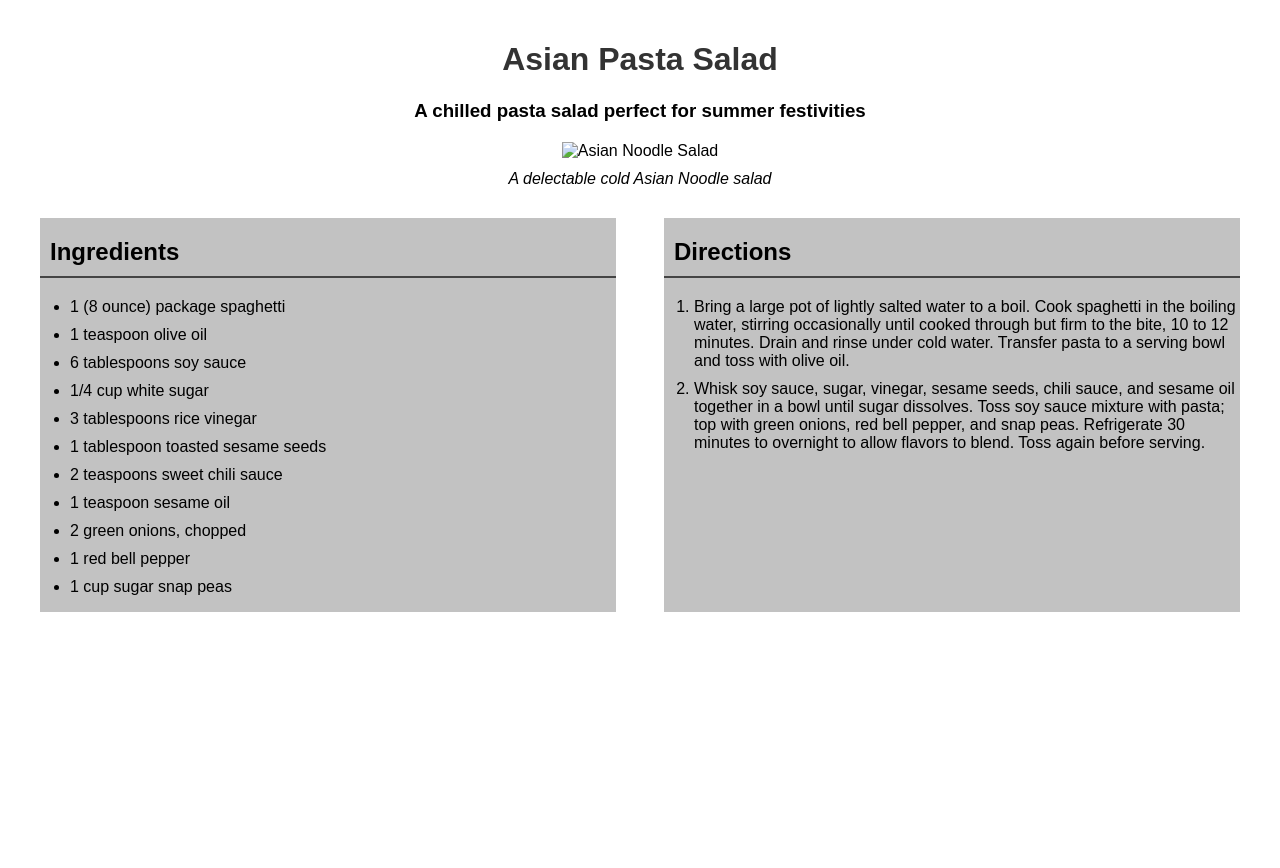
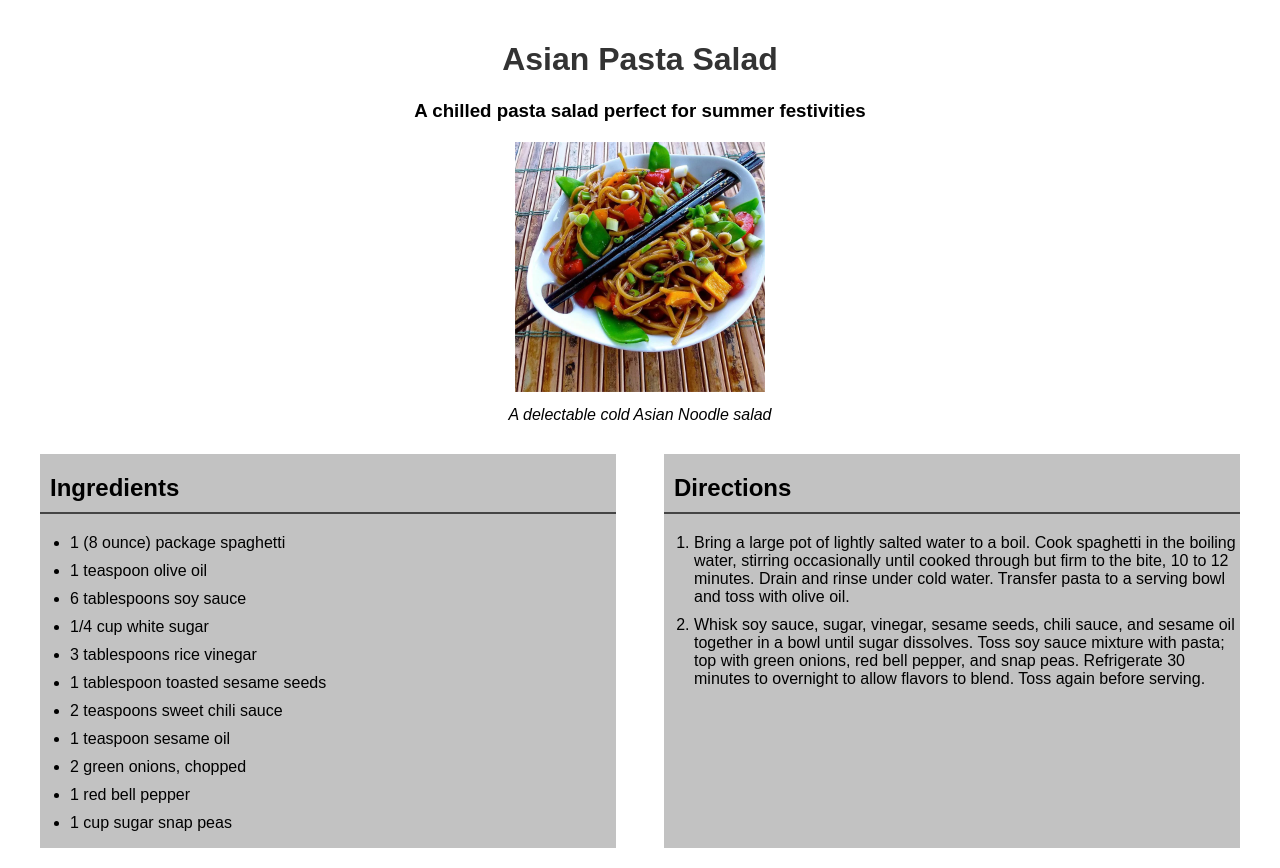
Before and after one commit to SamSteDev2022/odin-recipes, a plain HTML site: page recipes/EasyAsianPasta.html in a window 1280 px wide. Before the commit the page ends 800 px from the top, so only its background shows below. Drawn offline with Linux system fonts and the light colour scheme; the site is published under a folder, as on GitHub Pages, so addresses that start at the root find nothing.

Commit message:
Fixed image path for Github Page

```diff
--- a/recipes/EasyAsianPasta.html
+++ b/recipes/EasyAsianPasta.html
@@ -22,7 +22,7 @@
     <h3 class="subtitle">A chilled pasta salad perfect for summer festivities</h3>
 
         <figure class="imgfigure">
-            <img src="/images/AsnNdSalad.webp" alt="Asian Noodle Salad" height="250" width="250">
+            <img src="../images/AsnNdSalad.webp" alt="Asian Noodle Salad" height="250" width="250">
             <figcaption class="figcap">A delectable cold Asian Noodle salad</figcaption>
         </figure>
 
```
